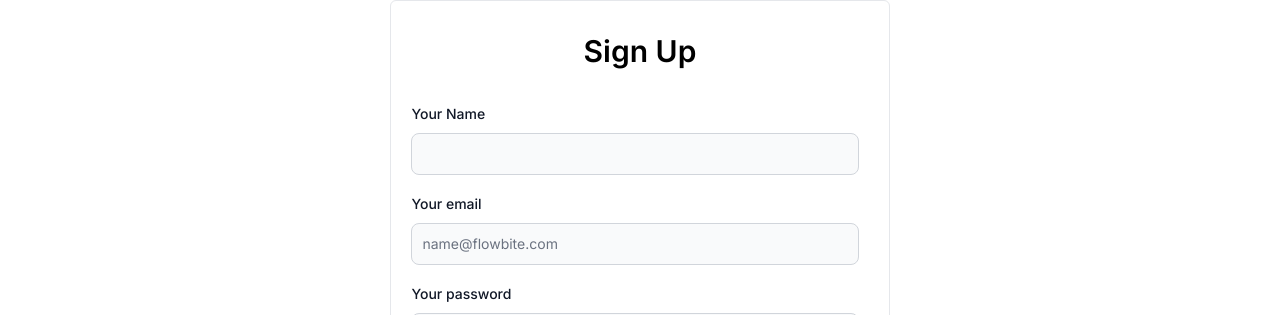
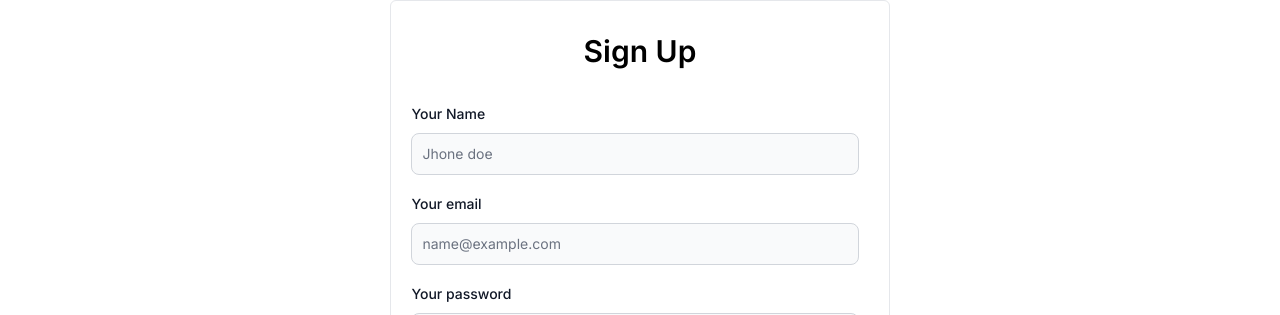
Before and after one commit to aimanyusufw/react-frontend-ecommerce, a React (Vite) app: page /signup in a window 1280 px wide. Shown: the part 144-459 px from the top of the page. Built offline with nearby package versions, Linux system fonts and the light colour scheme.

Commit message:
ref<placeholder> : in page Signup and Signin

```diff
--- a/src/Pages/Auth/Signin.jsx
+++ b/src/Pages/Auth/Signin.jsx
@@ -18,7 +18,7 @@ const Signin = () => {
               <TextInput
                 id="email1"
                 type="email"
-                placeholder="name@flowbite.com"
+                placeholder="name@example.com"
                 required
               />
             </div>
--- a/src/Pages/Auth/Signup.jsx
+++ b/src/Pages/Auth/Signup.jsx
@@ -15,7 +15,12 @@ const Signup = () => {
               <div className="mb-2 block">
                 <Label htmlFor="name" value="Your Name" />
               </div>
-              <TextInput id="name" type="text" required />
+              <TextInput
+                id="name"
+                type="text"
+                placeholder="Jhone doe"
+                required
+              />
             </div>
             <div>
               <div className="mb-2 block">
@@ -24,7 +29,7 @@ const Signup = () => {
               <TextInput
                 id="email1"
                 type="email"
-                placeholder="name@flowbite.com"
+                placeholder="name@example.com"
                 required
               />
             </div>
```
